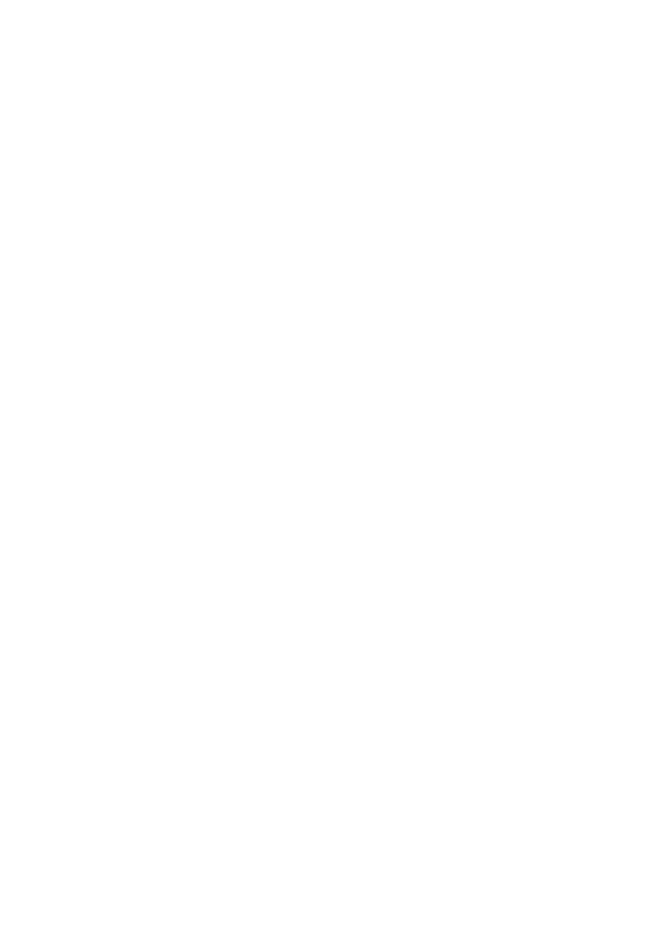
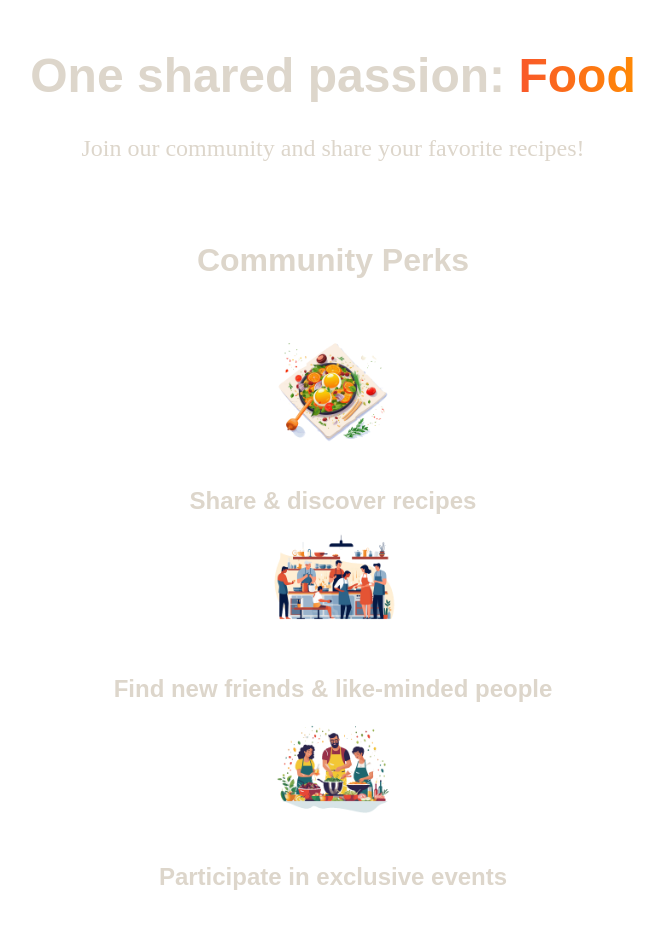
Before and after one commit to Elybourland/foodies-project, a Next.js app: page /community in a window 1280 px wide. Shown: the top 928 px of the page, without its empty margins (307-971 px from the left). Before the commit the page ends 800 px from the top, so only its background shows below. Built offline with nearby package versions, Linux system fonts and the light colour scheme.

Commit message:
adding community page, use client nav link

```diff
--- a/app/community/page.js
+++ b/app/community/page.js
@@ -1,9 +1,40 @@
+import Image from 'next/image';
+
+import mealIcon from '@/assets/icons/meal.png';
+import communityIcon from '@/assets/icons/community.png';
+import eventsIcon from '@/assets/icons/events.png';
+import classes from './page.module.css';
+
 export default function CommunityPage() {
   return (
-    <main>
-      <h1 style={{ color: 'white', textAlign: 'center' }}>
-        Community Page!
-      </h1>
-    </main>
+    <>
+      <header className={classes.header}>
+        <h1>
+          One shared passion: <span className={classes.highlight}>Food</span>
+        </h1>
+        <p>Join our community and share your favorite recipes!</p>
+      </header>
+      <main className={classes.main}>
+        <h2>Community Perks</h2>
+
+        <ul className={classes.perks}>
+          <li>
+            <Image src={mealIcon} alt="A delicious meal" />
+            <p>Share & discover recipes</p>
+          </li>
+          <li>
+            <Image src={communityIcon} alt="A crowd of people, cooking" />
+            <p>Find new friends & like-minded people</p>
+          </li>
+          <li>
+            <Image
+              src={eventsIcon}
+              alt="A crowd of people at a cooking event"
+            />
+            <p>Participate in exclusive events</p>
+          </li>
+        </ul>
+      </main>
+    </>
   );
 }
--- /dev/null
+++ b/app/community/page.module.css
@@ -0,0 +1,61 @@
+.header {
+  gap: 3rem;
+  margin: 3rem auto 5rem auto;
+  width: 90%;
+  max-width: 75rem;
+  color: #ddd6cb;
+  font-size: 1.5rem;
+  text-align: center;
+}
+
+.header h1 {
+  font-family: 'Montserrat', sans-serif;
+}
+
+.highlight {
+  background: linear-gradient(90deg, #f9572a, #ff8a05);
+  background-clip: text;
+  -webkit-background-clip: text;
+  -webkit-text-fill-color: transparent;
+}
+
+.main {
+  width: 90%;
+  max-width: 40rem;
+  margin: 0 auto;
+  text-align: center;
+}
+
+.main h2 {
+  font-family: 'Montserrat', sans-serif;
+  font-size: 2rem;
+  margin-bottom: 3rem;
+  color: #ddd6cb;
+}
+
+.perks {
+  list-style: none;
+  margin: 3rem 0;
+  padding: 0;
+}
+
+.perks li {
+  display: flex;
+  flex-direction: column;
+  align-items: center;
+  gap: 2rem;
+}
+
+.perks img {
+  width: 8rem;
+  height: 8rem;
+  object-fit: contain;
+}
+
+.perks p {
+  font-family: 'Montserrat', sans-serif;
+  font-size: 1.5rem;
+  font-weight: bold;
+  margin: 0;
+  color: #ddd6cb;
+}
--- a/components/main-header/main-header.js
+++ b/components/main-header/main-header.js
@@ -4,6 +4,7 @@
 import classes from './main-header.module.css';
 import Image from "next/image";
 import MainHeaderBackground from "./main-header-background";
+import NavLink from "./nav-link";
 
 export default function MainHeader() {
   return (
@@ -18,10 +19,10 @@
         <nav className={classes.nav}>
           <ul>
             <li>
-              <Link href="/meals">Browse Meals</Link>
+              <NavLink href="/meals">Browse Meals</NavLink>
             </li>
             <li>
-              <Link href="/community">Foodies Community</Link>
+              <NavLink href="/community">Foodies Community</NavLink>
             </li>
           </ul>
         </nav>
```
Also changed, not shown: components/main-header/main-header.module.css (+0 -24 lines), components/main-header/nav-link.js (added, +18 -0 lines), components/main-header/nav-link.module.css (added, +23 -0 lines).
